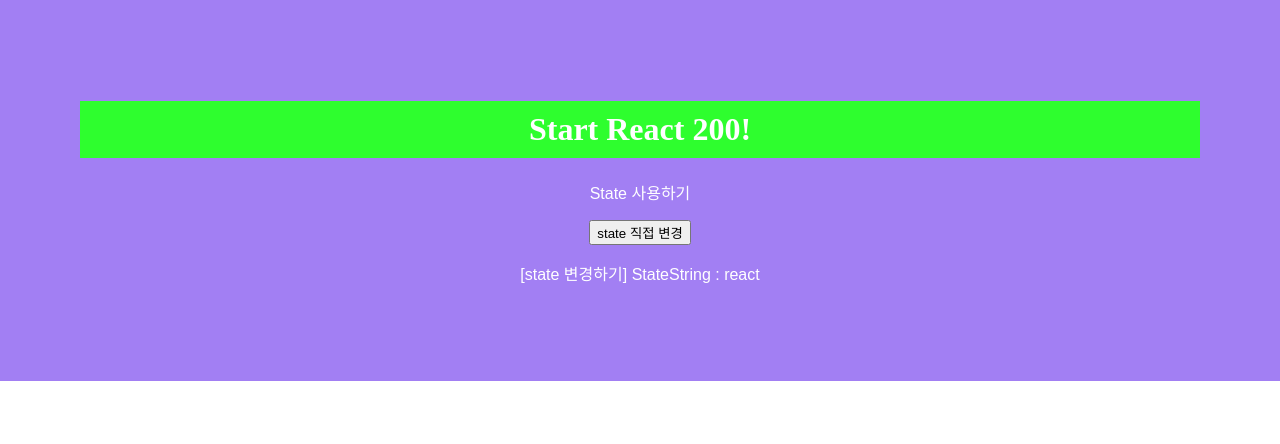
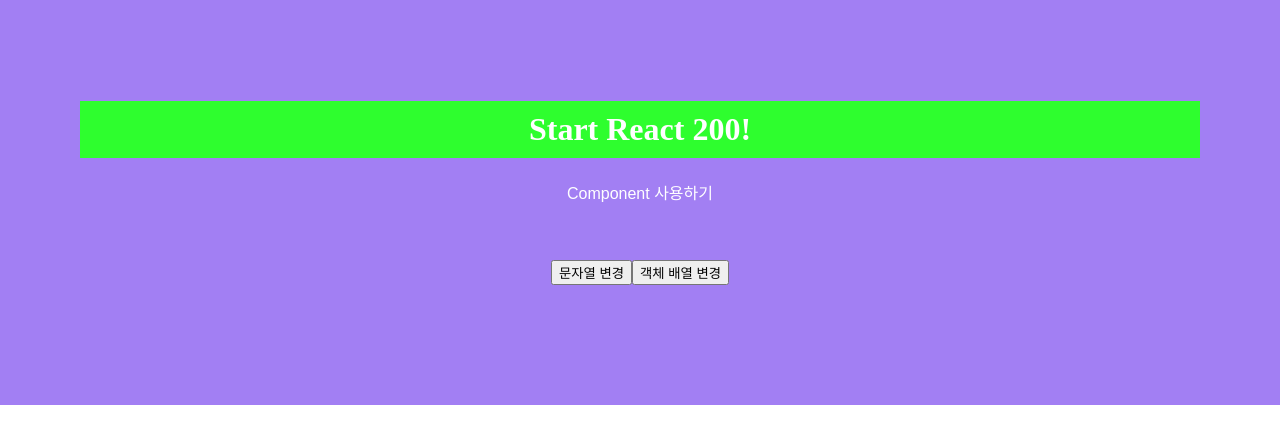
Before and after one commit to egovframedev/start-react-200, a React (Create React App) app: page / in a window 1280 px wide. Shown: the top 444 px of the page. Built offline with nearby package versions, Linux system fonts and the light colour scheme.

Commit message:
027. Component 사용하기(class형 컴포넌트)

```diff
--- a/src/App.js
+++ b/src/App.js
@@ -1,13 +1,13 @@
 import React from 'react';
 import './App.css';
-import ForceUpdate from './part2/R026_ForceUpdate';
+import ComponentClass from './part2/R027_ComponentClass';
 
 function App() {
   return (
     <div>
       <h1>Start React 200!</h1>
-      <p>State 사용하기</p>
-      <ForceUpdate />
+      <p>Component 사용하기</p>
+      <ComponentClass />
     </div>
   );
 }
--- /dev/null
+++ b/src/part2/R027_ComponentClass.js
@@ -0,0 +1,33 @@
+import React, { Component } from 'react';
+
+/** 027 Component 사용하기 - class형 컴포넌트 */
+class R027_ComponentClass extends Component {
+  constructor(props) {
+    super(props);
+    this.state = {
+      StateString: 'react',
+      StateArrayObj: ['react', { react: '200'}]
+    }
+  }
+
+  buttonClick = (type) => {
+    if(type === 'String') {
+      this.setState({ StateString: 'react2' });
+    } else {
+      this.setState({ StateArrayObj: ['react3', {react: '400'}]});
+    }
+    console.log(this.state);
+  }
+
+  render() {
+    console.log('render() 실행');
+    return (
+      <div>
+        <button onClick={e => this.buttonClick('String')}>문자열 변경</button>
+        <button onClick={e => this.buttonClick('ArrayObject')}>객체 배열 변경</button>
+      </div>
+    )
+  }
+}
+
+export default R027_ComponentClass;
```
